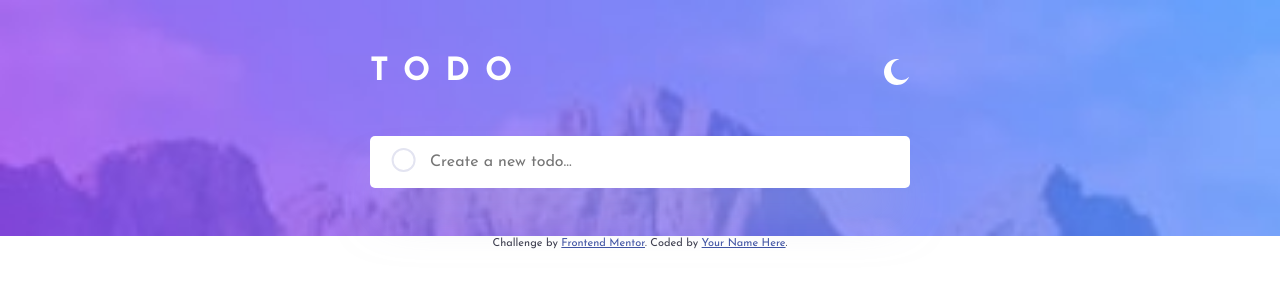
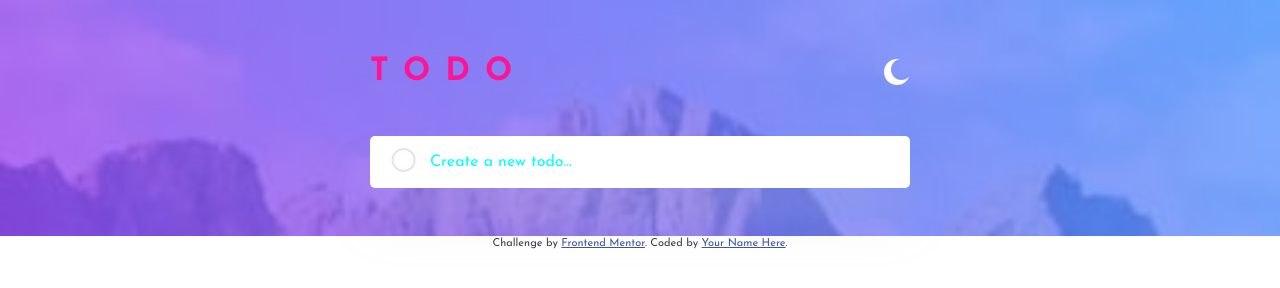
Before and after one commit to AhmedAlkh/to-do-app, a website: page index.html in a window 1280 px wide. Drawn offline with Linux system fonts and the light colour scheme.

Commit message:
set up simple colour themeing

```diff
--- a/index.html
+++ b/index.html
@@ -22,7 +22,7 @@
     <title>Frontend Mentor | Todo app</title>
     <!-- Feel free to remove these styles or customise in your own stylesheet 👍 -->
   </head>
-  <body>
+  <body id="light">
     <header class="header">
       <div class="todo-wrapper center">
         <h1>TODO</h1>
--- a/src/scss/blocks/_header.scss
+++ b/src/scss/blocks/_header.scss
@@ -19,7 +19,7 @@ header {
     width: 100%;
     &::before {
       position: absolute;
-      content: "";
+      content: '';
       height: 24px;
       width: 24px;
       border: 2px solid var(--clr-lightest-gray-100);
@@ -31,7 +31,7 @@ header {
   .search-bar {
     padding: 14px;
     padding-left: 60px;
-    background-color: var(--clr-white);
+    // background-color: var(--clr-white);
     box-shadow: 0px 35px 50px -15px rgba(194, 195, 214, 0.5);
     border-radius: 5px;
     border: none;
--- a/src/scss/global/_global-styles.scss
+++ b/src/scss/global/_global-styles.scss
@@ -16,17 +16,16 @@
   --clr-dark-gray-text: #767992;
   --clr-light-gray-text: #4d5067;
   --clr-whitish-gray: #c8cbe7;
-  // Light Theme
-  --list-item: var(--clr-dark-grayish-blue);
-  // Dark Theme
+
   // Font Families
-  --ff-josefin-sans: "Josefin Sans", sans-serif;
+  --ff-josefin-sans: 'Josefin Sans', sans-serif;
 }
 
 body {
   font-family: var(--ff-josefin-sans);
   font-weight: 400;
   color: var(--clr-dark-grayish-blue-400);
+  background-color: var(--bg-body);
 }
 
 h1,
@@ -35,6 +34,7 @@ h3,
 h4,
 h5,
 h6 {
+  color: var(--text-header-primary);
   font-weight: 700;
 }
 
@@ -43,3 +43,51 @@ button {
   background-color: transparent;
   border: none;
 }
+
+li {
+  color: var(--text-list-item);
+}
+
+input {
+  background-color: var(--bg-search-input);
+  color: var(--text-search-input);
+}
+
+input::placeholder {
+  color: var(--text-search-input-placeholder);
+}
+
+// THEMING
+
+body#light {
+  // Light Theme (default)
+  --bg-body: white;
+  --bg-list-item: white;
+  --bg-search-input: white;
+  --text-list-item: var(--clr-dark-grayish-blue);
+  --text-header-primary: deeppink;
+  --text-search-input: gold;
+  --text-search-input-placeholder: aqua;
+}
+
+body#dark {
+  --bg-body: red;
+  --bg-list-item: black;
+  --bg-search-input: orange;
+  --text-header-primary: silver;
+  --text-search-input: brown;
+  --text-list-item: aqua;
+  --text-search-input-placeholder: deeppink;
+}
+
+//TODO: DOESN'T WORK, FIX -- It overrides some of the dark-theme colours
+// @media (prefers-color-scheme: dark) {
+//   :root {
+//     color-scheme: dark;
+//     --bg-body: red;
+//     --bg-list-item: black;
+//     --text-search-input: white;
+//     --text-search-input-placeholder: deeppink;
+//     --text-list-item: white;
+//   }
+// }
```
Also changed, not shown: src/css/styles.css, 1 other file.
